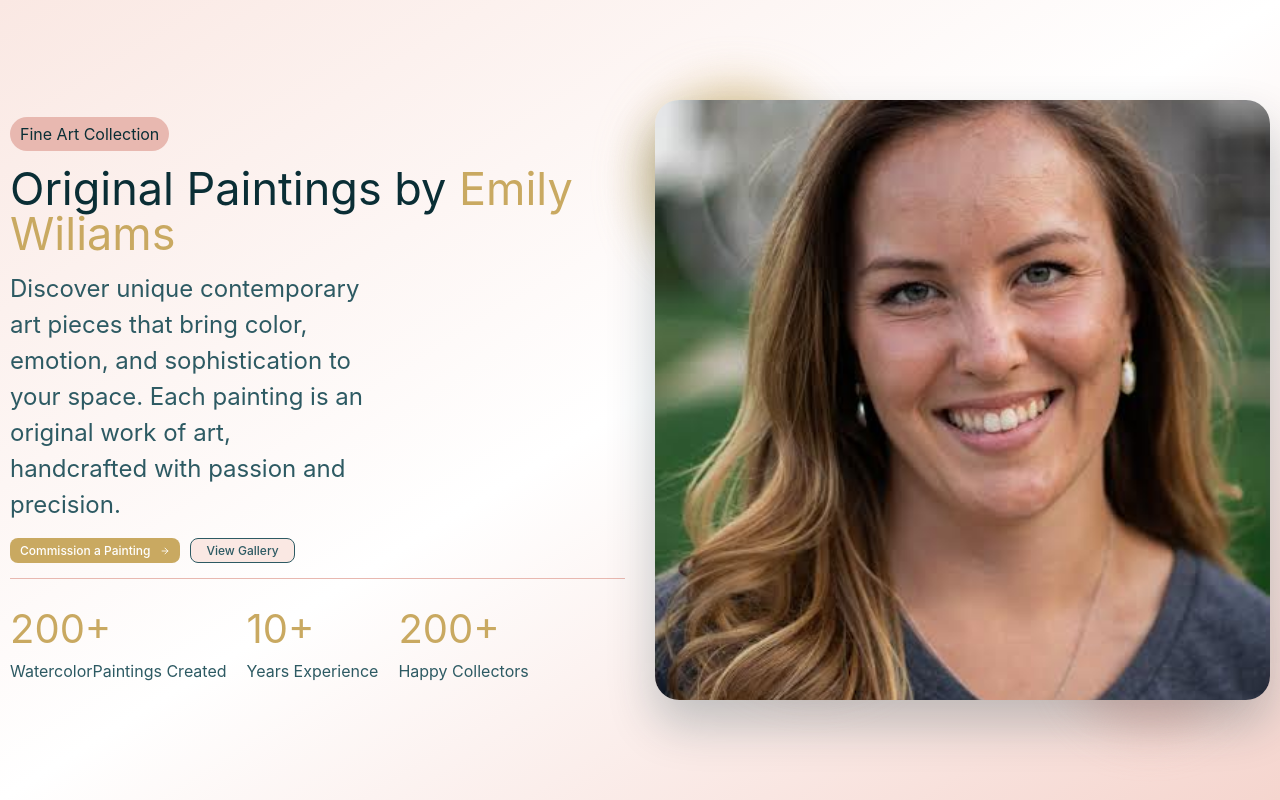
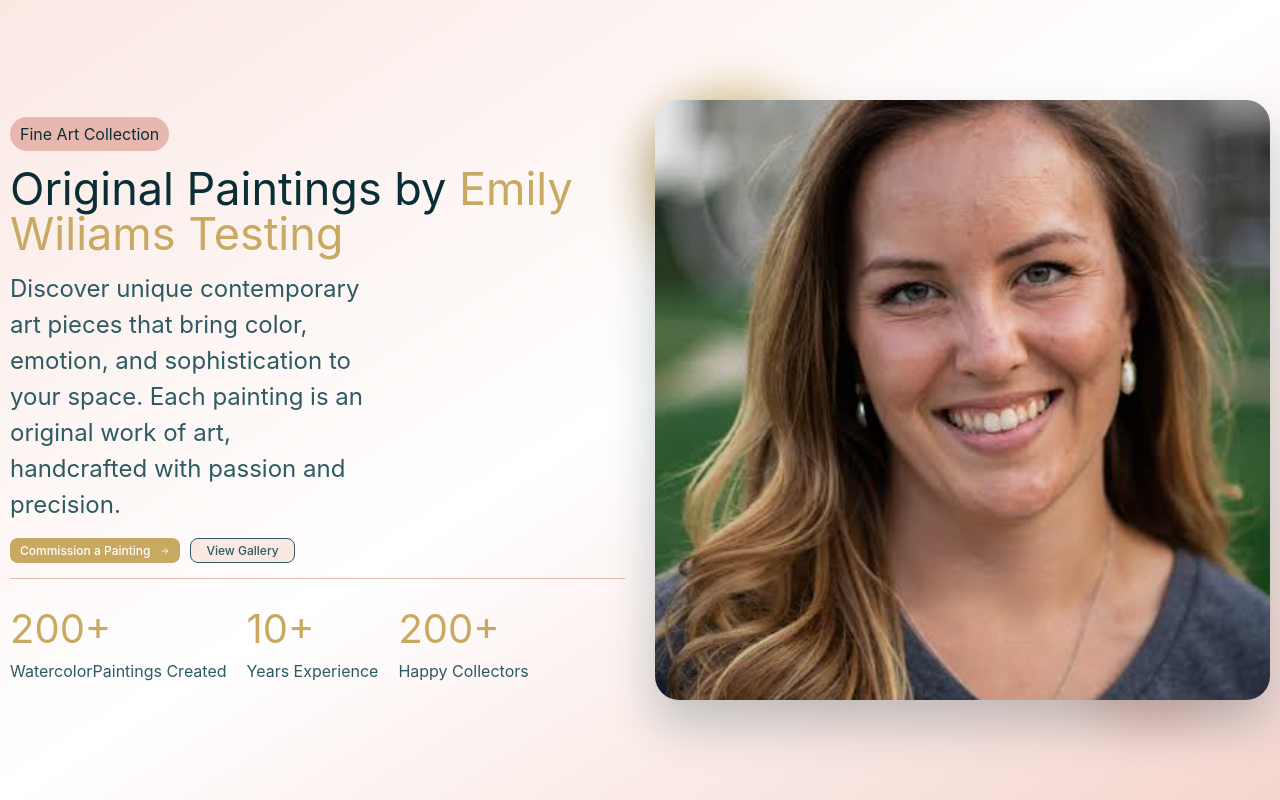
Before and after one commit to JaredjWilliams/Emily-Williams-Website, a React (Vite) app: page / in a window 1280 px wide. Shown: the top 800 px of the page. Built offline with nearby package versions, Linux system fonts and the light colour scheme.

Commit message:
Added a test

```diff
--- a/src/components/Hero.tsx
+++ b/src/components/Hero.tsx
@@ -24,7 +24,7 @@ export function Hero() {
 
             <h1 className="text-6xl lg:text-7xl text-[#0A2E35] leading-tight">
               Original Paintings by{" "}
-              <span className="text-[#C9A961]">Emily Wiliams</span>
+              <span className="text-[#C9A961]">Emily Wiliams Testing</span>
             </h1>
 
             <p className="text-xl text-[#2D5A63] max-w-xl">
```
